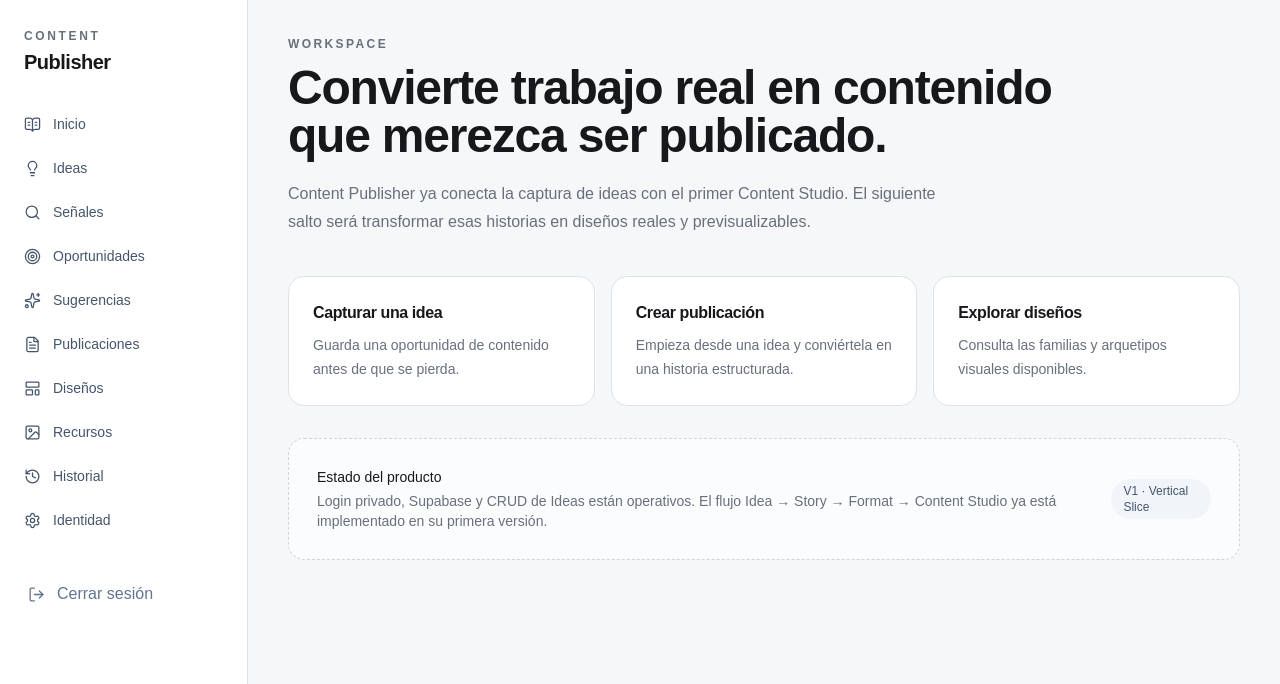
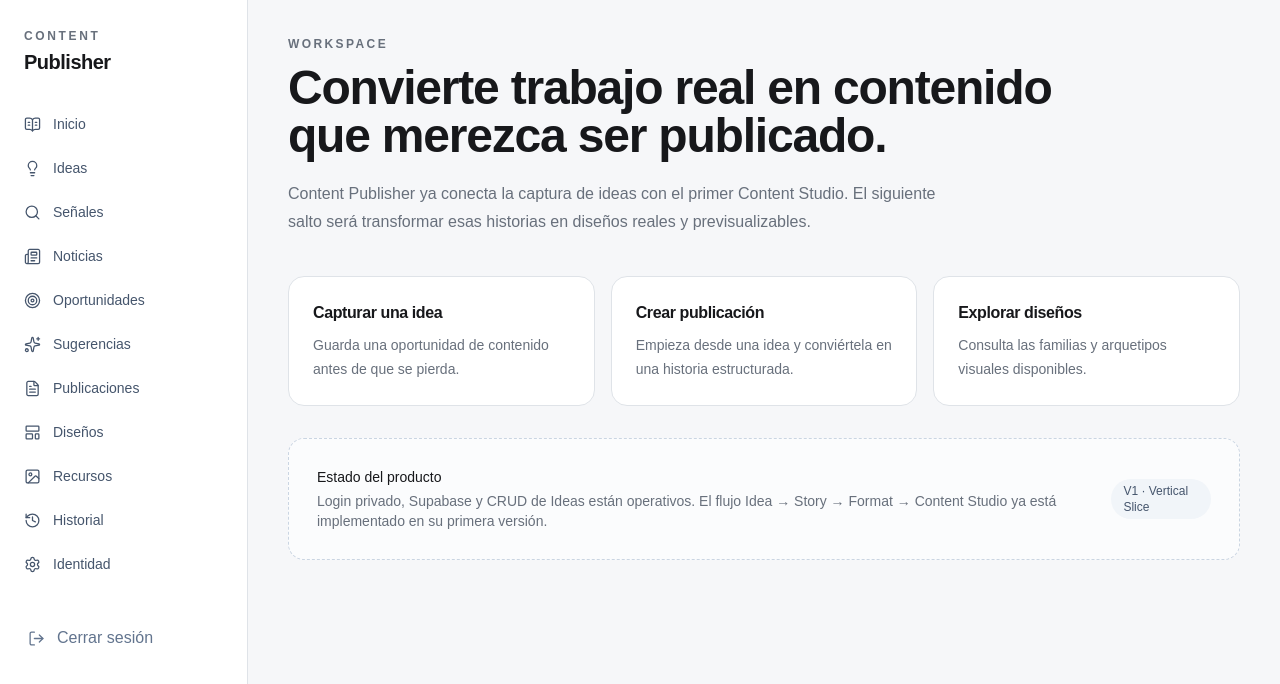
Before and after one commit to rubensv74/content_publisher, a Next.js app: page / in a window 1280 px wide. Shown: the top 684 px of the page. Built offline with nearby package versions, Linux system fonts and the light colour scheme.

Commit message:
feat: add professional news to navigation

```diff
--- a/src/components/application/app-shell.tsx
+++ b/src/components/application/app-shell.tsx
@@ -6,6 +6,7 @@ import {
   LayoutTemplate,
   Lightbulb,
   LogOut,
+  Newspaper,
   Search,
   Settings,
   Sparkles,
@@ -19,6 +20,7 @@ const navigation = [
   { href: "/", label: "Inicio", icon: BookOpenText },
   { href: "/ideas", label: "Ideas", icon: Lightbulb },
   { href: "/signals", label: "Señales", icon: Search },
+  { href: "/news", label: "Noticias", icon: Newspaper },
   { href: "/opportunities", label: "Oportunidades", icon: Target },
   { href: "/suggestions", label: "Sugerencias", icon: Sparkles },
   { href: "/publications", label: "Publicaciones", icon: FileText },
```
